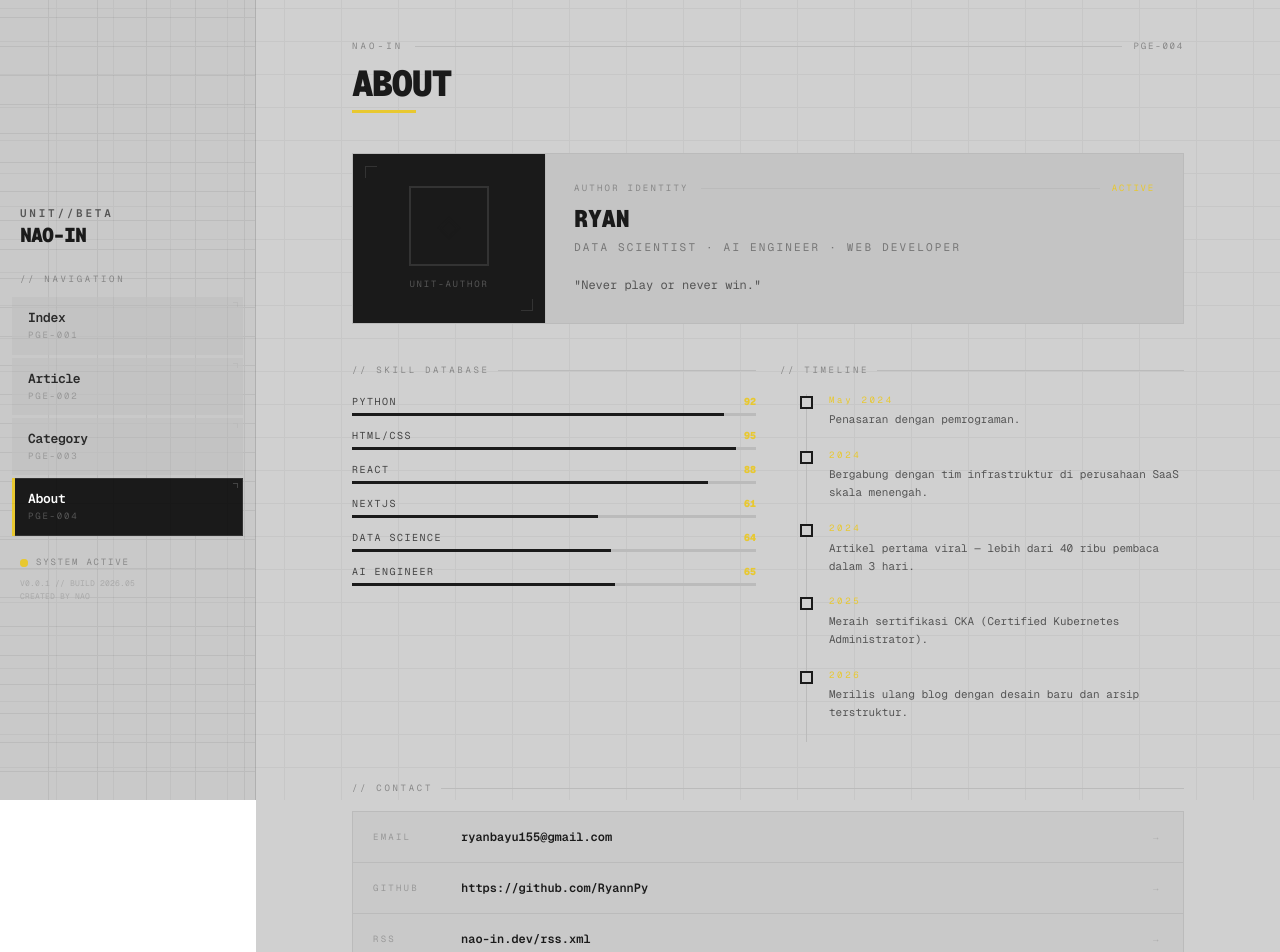
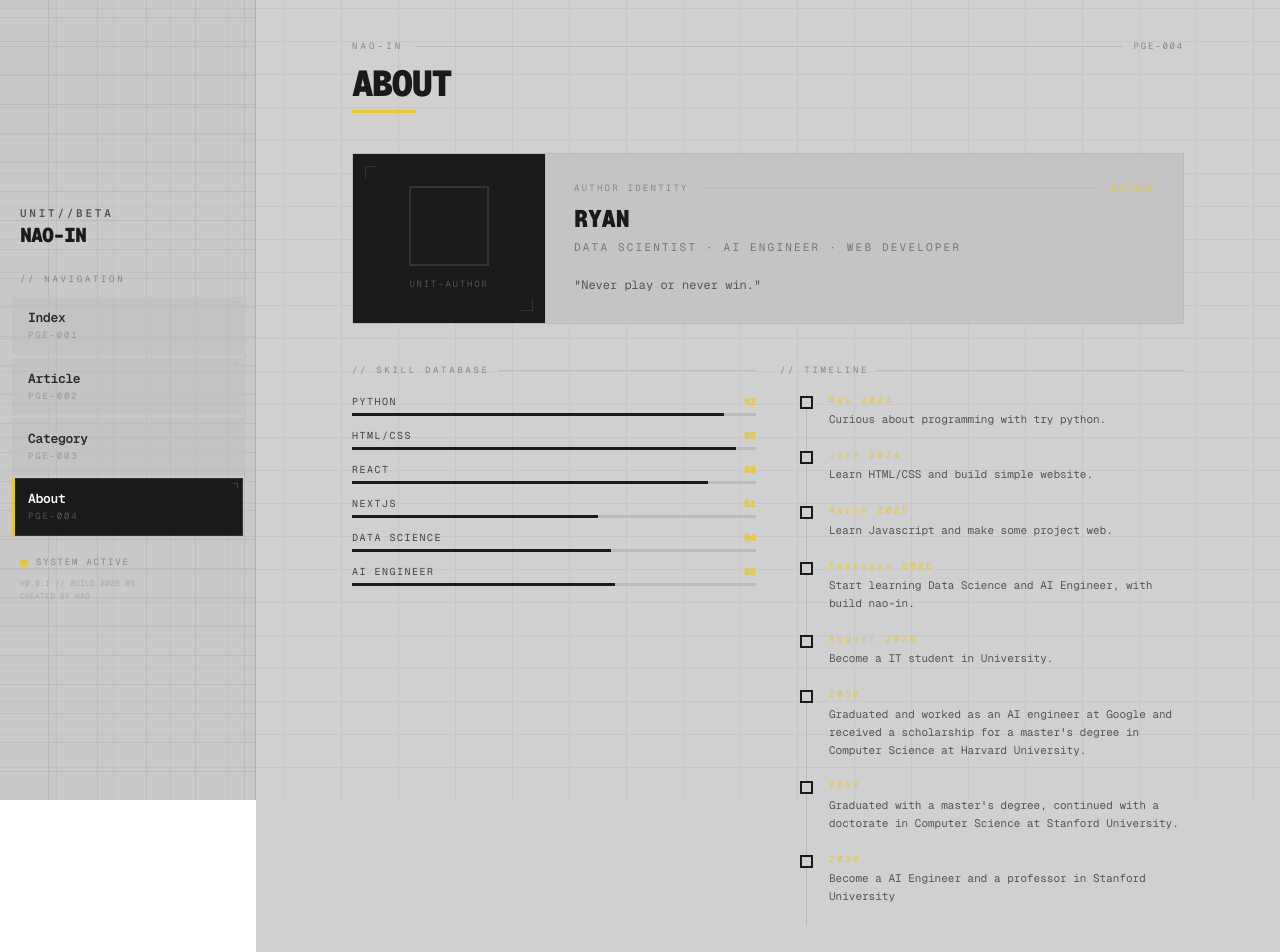
Before and after one commit to RyannPy/nao-in, a Next.js app: page /about in a window 1280 px wide. Shown: the top 952 px of the page. Built offline with nearby package versions, Linux system fonts and the light colour scheme.

Commit message:
fix: fix the loading problem and remake about timeline

```diff
--- a/src/app/about/page.tsx
+++ b/src/app/about/page.tsx
@@ -20,25 +20,37 @@
 const TIMELINE = [
   {
     year: "May 2024",
-    event: "Penasaran dengan pemrograman.",
+    event: "Curious about programming with try python.",
   },
   {
-    year: "2024",
+    year: "June 2024",
     event:
-      "Bergabung dengan tim infrastruktur di perusahaan SaaS skala menengah.",
+      "Learn HTML/CSS and build simple website.",
   },
   {
-    year: "2024",
-    event: "Artikel pertama viral — lebih dari 40 ribu pembaca dalam 3 hari.",
+    year: "March 2025",
+    event: "Learn Javascript and make some project web.",
   },
   {
-    year: "2025",
-    event: "Meraih sertifikasi CKA (Certified Kubernetes Administrator).",
+    year: "February 2026",
+    event: "Start learning Data Science and AI Engineer, with build nao-in.",
   },
   {
-    year: "2026",
-    event: "Merilis ulang blog dengan desain baru dan arsip terstruktur.",
+    year: "August 2026",
+    event: "Become a IT student in University.",
   },
+  {
+    year: "2030",
+    event: "Graduated and worked as an AI engineer at Google and received a scholarship for a master's degree in Computer Science at Harvard University.",
+  },
+  {
+    year: "2032",
+    event: "Graduated with a master's degree, continued with a doctorate in Computer Science at Stanford University.",
+  },
+  {
+    year: "2034",
+    event: "Become a AI Engineer and a professor in Stanford University",
+  }
 ];
 
 const CONTACT = [
--- a/src/app/articles/[slug]/page.tsx
+++ b/src/app/articles/[slug]/page.tsx
@@ -24,7 +24,6 @@
 
   const article = await getArticleBySlug(slug);
   if (!article) notFound();
-  console.log(article);
 
   const RELATED = await getRelatedArticles(article.category, article.id);
 
--- a/src/components/ArticleCard.tsx
+++ b/src/components/ArticleCard.tsx
@@ -73,13 +73,17 @@
           <>
             {!isImgLoaded && (
               <div className="absolute inset-0 z-0">
-                <LoadingImage aspectRatio="auto" className="h-full w-full border-none" />
+                <LoadingImage
+                  aspectRatio="auto"
+                  className="h-full w-full border-none"
+                />
               </div>
             )}
             <Image
               src={imageSrc}
               alt={imageAlt}
               fill
+              sizes="(max-width: 640px) 50vw, (max-width: 1024px) 33vw, 25vw"
               onLoad={() => setIsImgLoaded(true)}
               className={`object-cover grayscale group-hover:grayscale-0 transition-all duration-300 ${
                 isImgLoaded ? "opacity-100" : "opacity-0"
--- a/src/components/HeroImage.tsx
+++ b/src/components/HeroImage.tsx
@@ -16,7 +16,10 @@
     <>
       {!isLoaded && (
         <div className="absolute inset-0 z-0">
-          <LoadingImage aspectRatio="auto" className="h-full w-full border-none" />
+          <LoadingImage
+            aspectRatio="auto"
+            className="h-full w-full border-none"
+          />
         </div>
       )}
       <Image
@@ -24,6 +27,7 @@
         alt={alt}
         fill
         priority
+        sizes="100vw"
         onLoad={() => setIsLoaded(true)}
         className={`object-cover transition-opacity duration-500 ${
           isLoaded ? "opacity-100" : "opacity-0"
--- a/src/components/MobileSidebar.tsx
+++ b/src/components/MobileSidebar.tsx
@@ -24,10 +24,10 @@
 
 // ─── Default nav items ────────────────────────────────────────────────────────
 const DEFAULT_ITEMS: NavItem[] = [
-  { label: "Index",          href: "/",         tag: "PGE-001" },
-  { label: "Article",          href: "/articles", tag: "PGE-002" },
-  { label: "Category",         href: "/categories", tag: "PGE-003" },
-  { label: "About",       href: "/about",     tag: "PGE-004" },
+  { label: "Index",    href: "/",           tag: "PGE-001" },
+  { label: "Article",  href: "/articles",   tag: "PGE-002" },
+  { label: "Category", href: "/categories", tag: "PGE-003" },
+  { label: "About",    href: "/about",      tag: "PGE-004" },
 ];
 
 const TEXTURE_STYLE: React.CSSProperties = {
@@ -36,65 +36,44 @@
     "repeating-linear-gradient(90deg,transparent,transparent 48px,#000 48px,#000 49px)",
 };
 
-// ─── Crosshair / Reticle trigger button ───────────────────────────────────────
+// ─── Crosshair trigger button ─────────────────────────────────────────────────
+// Closed → pure + (plus/aim)
+// Open   → rotated 45deg → × (cross/dismiss)
+// No circle — murni crosshair FPS-style
 function ReticleButton({ open, onClick }: { open: boolean; onClick: () => void }) {
   return (
     <button
       onClick={onClick}
       aria-label={open ? "Tutup menu" : "Buka menu"}
-      className="relative w-10 h-10 flex items-center justify-center group focus:outline-none"
+      className="relative w-7 h-7 flex items-center justify-center group focus:outline-none"
     >
-      {/* Outer ring — rotates 45deg when open */}
+      {/* Horizontal bar */}
       <span
         className={cx(
-          "absolute inset-0 border border-[#1a1a1a] rounded-full transition-all duration-300",
-          open ? "rotate-45 scale-90 border-[#e8c830]" : "rotate-0 scale-100"
+          "absolute top-1/2 -translate-y-1/2 h-px transition-all duration-300",
+          open
+            ? "w-[18px] bg-[#e8c830] rotate-45"
+            : "w-[18px] bg-[#1a1a1a] rotate-0"
         )}
       />
 
-      {/* Inner dot */}
+      {/* Vertical bar */}
       <span
         className={cx(
-          "absolute w-[5px] h-[5px] rounded-full transition-all duration-200",
-          open ? "bg-[#e8c830] scale-150" : "bg-[#1a1a1a] scale-100"
+          "absolute left-1/2 -translate-x-1/2 w-px transition-all duration-300",
+          open
+            ? "h-[18px] bg-[#e8c830] rotate-45"
+            : "h-[18px] bg-[#1a1a1a] rotate-0"
         )}
       />
 
-      {/* Crosshair lines — 4 ticks N/S/E/W */}
-      {/* Top */}
+      {/* Center gap cutout — small white square to mimic FPS crosshair gap */}
       <span
         className={cx(
-          "absolute top-[4px] left-1/2 -translate-x-1/2 w-px bg-[#1a1a1a] transition-all duration-300",
-          open ? "h-[6px] bg-[#e8c830] top-[3px]" : "h-[6px]"
+          "absolute w-[4px] h-[4px] bg-[#c9c9c9] transition-all duration-200",
+          open ? "opacity-0" : "opacity-100"
         )}
       />
-      {/* Bottom */}
-      <span
-        className={cx(
-          "absolute bottom-[4px] left-1/2 -translate-x-1/2 w-px bg-[#1a1a1a] transition-all duration-300",
-          open ? "h-[6px] bg-[#e8c830] bottom-[3px]" : "h-[6px]"
-        )}
-      />
-      {/* Left */}
-      <span
-        className={cx(
-          "absolute left-[4px] top-1/2 -translate-y-1/2 h-px bg-[#1a1a1a] transition-all duration-300",
-          open ? "w-[6px] bg-[#e8c830] left-[3px]" : "w-[6px]"
-        )}
-      />
-      {/* Right */}
-      <span
-        className={cx(
-          "absolute right-[4px] top-1/2 -translate-y-1/2 h-px bg-[#1a1a1a] transition-all duration-300",
-          open ? "w-[6px] bg-[#e8c830] right-[3px]" : "w-[6px]"
-        )}
-      />
-
-      {/* Corner brackets — appear on hover */}
-      <span className="absolute top-0 left-0 w-[7px] h-[7px] border-t border-l border-[#1a1a1a] opacity-0 group-hover:opacity-100 transition-opacity duration-150" />
-      <span className="absolute top-0 right-0 w-[7px] h-[7px] border-t border-r border-[#1a1a1a] opacity-0 group-hover:opacity-100 transition-opacity duration-150" />
-      <span className="absolute bottom-0 left-0 w-[7px] h-[7px] border-b border-l border-[#1a1a1a] opacity-0 group-hover:opacity-100 transition-opacity duration-150" />
-      <span className="absolute bottom-0 right-0 w-[7px] h-[7px] border-b border-r border-[#1a1a1a] opacity-0 group-hover:opacity-100 transition-opacity duration-150" />
     </button>
   );
 }
```
